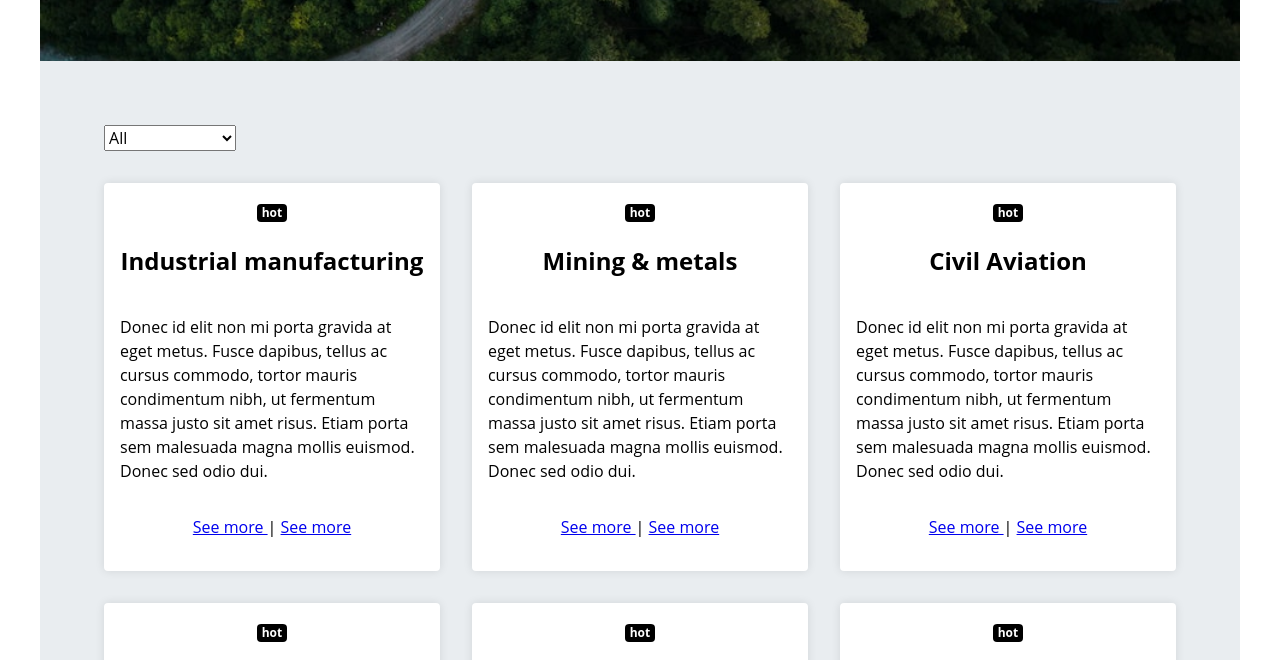
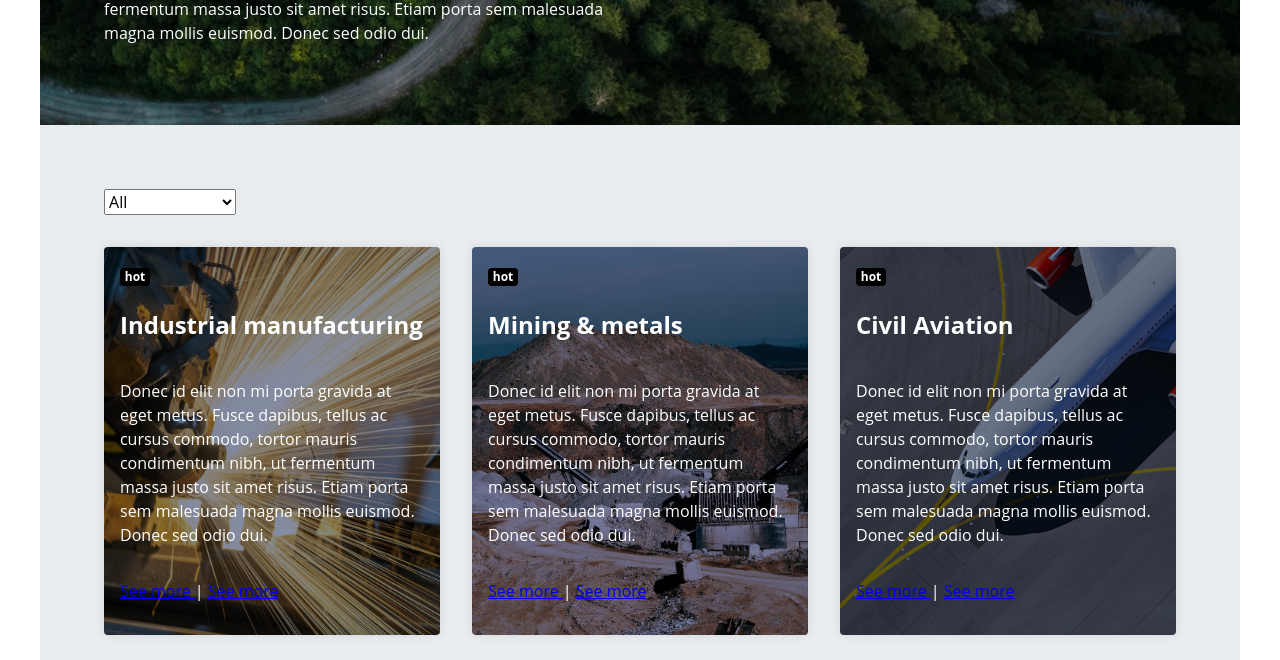
Before and after one commit to stevenmcsorley/test, a website built with webpack: page src/index.html in a window 1280 px wide. Shown: the part 392-1052 px from the top of the page. Built offline with nearby package versions, Linux system fonts and the light colour scheme.

Commit message:
refactor: :zap: Sass tidy up

```diff
--- /dev/null
+++ b/src/css/base/_mixins.scss
@@ -0,0 +1,194 @@
+// Elements
+
+@mixin container() {
+  @include max-width($container-width);
+  margin: 0 auto;
+}
+
+@mixin card() {
+  @include border-radius($border-radius-base);
+  @include flex(column, left, center);
+  @include box-shadow(rgba(0, 0, 0, 0.1), 0, 0, 10px);
+  @include padding($padding-base);
+  @include max-hw(100%, 100%);
+}
+
+// Typography
+@mixin body-text() {
+  font-family: $font-family-base;
+  font-size: $font-size-base;
+  line-height: $line-height-base;
+  letter-spacing: $letter-spacing-base;
+  font-weight: $font-weight-regular;
+}
+
+@mixin h1() {
+  @include body-text();
+  font-size: 2.5rem;
+  font-weight: 700;
+}
+
+@mixin h2() {
+  @include body-text();
+  font-size: 2rem;
+  font-weight: 700;
+}
+
+@mixin h3() {
+  @include body-text();
+  font-size: 1.75rem;
+  font-weight: 700;
+}
+
+@mixin h4() {
+  @include body-text();
+  font-size: 1.5rem;
+  font-weight: 700;
+}
+
+@mixin h5() {
+  @include body-text();
+  font-size: 1.25rem;
+  font-weight: 700;
+}
+
+@mixin h6() {
+  @include body-text();
+  font-size: 1rem;
+  font-weight: 700;
+}
+
+@mixin text-color($text-color) {
+  color: $text-color;
+}
+
+@mixin text-align($text-align) {
+  text-align: $text-align;
+}
+
+
+// Grid
+@mixin grid-item() {
+  grid-column: span 1;
+  grid-row: span 1;
+}
+
+
+
+// backgrounds
+@mixin bg($background-color) {
+  background-color: $background-color;
+}
+
+@mixin bg-image($heroImage) {
+  background-image: url($heroImage);
+  background-size: cover;
+  background-position: center;
+}
+
+@mixin bg-gradient($color1, $color2, $direction) {
+  background-image: linear-gradient(to #{$direction}, $color1, $color2);
+}
+
+@mixin bg-blend($mode) {
+  background-blend-mode: $mode;
+}
+
+
+// Flex utils
+
+@mixin flex($direction, $align, $justify) {
+  display: flex;
+  flex-direction: $direction;
+  align-items: $align;
+  justify-content: $justify;
+}
+
+@mixin flex-basis($value) {
+  flex-basis: $value;
+}
+
+// padding
+@mixin padding($padding) {
+  padding: $padding;
+}
+
+//margin
+@mixin margin($margin) {
+  margin: $margin;
+}
+
+// border, radius, box-shadow
+@mixin border($border) {
+  border: $border;
+}
+
+@mixin border-radius($radius) {
+  border-radius: $radius;
+}
+
+@mixin box-shadow($color, $offset, $blur, $spread) {
+  box-shadow: $offset $blur $spread $color;
+}
+
+// widths heights
+
+@mixin max-width($maxWidth) {
+  max-width: $maxWidth;
+}
+
+@mixin max-height($maxHeight) {
+  max-height: $maxHeight;
+}
+
+@mixin min-width($minWidth) {
+  min-width: $minWidth;
+}
+
+@mixin max-hw($maxWidth, $maxHeight) {
+  max-width: $maxWidth;
+  max-height: $maxHeight;
+}
+
+@mixin min-height($minHeight) {
+  min-height: $minHeight;
+}
+
+@mixin width($width) {
+  width: $width;
+}
+
+@mixin height($height) {
+  height: $height;
+}
+
+//responsive utils
+
+@mixin responsive-grid($cols-xs, $cols-sm, $cols-lg) {
+  display: grid;
+  grid-gap: $spacing-base * 2;
+  grid-auto-rows: minmax($size-base, auto);
+
+  @media #{$media-breakpoint-xs} {
+    grid-template-columns: repeat($cols-xs, 1fr);
+    grid-gap: $spacing-base;
+  }
+
+  @media #{$media-breakpoint-sm} {
+    grid-template-columns: repeat($cols-sm, 1fr);
+    grid-gap: $spacing-base * 2;
+  }
+
+  @media #{$media-breakpoint-lg} {
+    grid-template-columns: repeat($cols-lg, 1fr);
+    grid-gap: $spacing-base * 2;
+  }
+}
+
+@mixin responsive-padding() {
+  padding: $padding-base * 4;
+
+  @media #{$medaia-breakpoint-mobile} {
+    padding: $padding-base * 4 $padding-base;
+  }
+}
--- a/src/css/base/variables.scss
+++ b/src/css/base/_variables.scss
@@ -1,11 +1,11 @@
 // Branding colors
-$solitude: #e9edf0;
-$black-russian: #171a2d;
-$ronchi: #e7b55c;
-$stormgrey: #727588;
-$pohutukawa: #640a0c;
-$bluezodiac: #434752;
-$white: #ffffff;
+$solitude: #e9edf0!default;
+$black-russian: #171a2d!default;
+$ronchi: #e7b55c!default;
+$stormgrey: #727588!default;
+$pohutukawa: #640a0c!default;
+$bluezodiac: #434752!default;
+$white: #ffffff!default;
 
 // Sizes
 $baseUnit: 1rem;
@@ -23,7 +23,12 @@ $line-height-base: 1.5;
 $letter-spacing-base: 0;
 
 // Font weights
-$font-weight-base: 400;
+$font-weight-bold: 700;
+$font-weight-light: 300;
+$font-weight-regular: 400;
+$font-weight-semibold: 600;
+$font-weight-medium: 500;
+
 
 // Text colors
 $text-color: $black-russian;
--- a/src/css/base/mixins.scss
+++ /dev/null
@@ -1,140 +0,0 @@
-@mixin container() {
-  @include max-width($container-width);
-  margin: 0 auto;
-}
-
-@mixin card() {
-  @include border-radius($border-radius-base);
-  @include flex(column, center, center);
-  @include box-shadow(rgba(0, 0, 0, 0.1), 0, 0, 10px);
-  @include padding($padding-base);
-  @include max-hw(100%, 100%);
-}
-
-@mixin responsive-grid($cols-xs, $cols-sm, $cols-lg) {
-  display: grid;
-  grid-gap: $spacing-base * 2;
-  grid-auto-rows: minmax($size-base, auto);
-
-  @media #{$media-breakpoint-xs} {
-    grid-template-columns: repeat($cols-xs, 1fr);
-    grid-gap: $spacing-base;
-  }
-
-  @media #{$media-breakpoint-sm} {
-    grid-template-columns: repeat($cols-sm, 1fr);
-    grid-gap: $spacing-base * 2;
-  }
-
-  @media #{$media-breakpoint-lg} {
-    grid-template-columns: repeat($cols-lg, 1fr);
-    grid-gap: $spacing-base * 2;
-  }
-}
-
-@mixin grid-item() {
-  grid-column: span 1;
-  grid-row: span 1;
-}
-
-@mixin grid-item-xs() {
-  grid-column: span 1;
-  grid-row: span 1;
-}
-
-@mixin body-text() {
-  font-family: $font-family-base;
-  font-size: $font-size-base;
-  line-height: $line-height-base;
-  letter-spacing: $letter-spacing-base;
-  font-weight: $font-weight-base;
-}
-
-@mixin hero-bg() {
-  background-color: $background-color-base;
-}
-
-@mixin hero-image($heroImage) {
-  background-image: url($heroImage);
-  background-size: cover;
-  background-position: center;
-}
-
-@mixin button() {
-  background-color: $background-color-secondary;
-  color: $text-color-secondary;
-  border: none;
-  padding: $padding-base;
-  font-size: $font-size-base;
-  font-weight: $font-weight-base;
-  letter-spacing: $letter-spacing-base;
-  cursor: pointer;
-  transition: $transition-base;
-  &:hover {
-    background-color: $background-color-secondary;
-    color: $text-color-secondary;
-  }
-  &:focus {
-    outline: none;
-  }
-}
-
-// Flex utils
-
-@mixin flex($direction, $align, $justify) {
-  display: flex;
-  flex-direction: $direction;
-  align-items: $align;
-  justify-content: $justify;
-}
-
-// spacing, height, box shadow, radius utils
-
-@mixin padding($padding) {
-  padding: $padding;
-}
-
-@mixin margin($margin) {
-  margin: $margin;
-}
-
-@mixin border($border) {
-  border: $border;
-}
-
-@mixin max-width($maxWidth) {
-  max-width: $maxWidth;
-}
-
-@mixin max-height($maxHeight) {
-  max-height: $maxHeight;
-}
-
-@mixin min-width($minWidth) {
-  min-width: $minWidth;
-}
-
-@mixin max-hw($maxWidth, $maxHeight) {
-  max-width: $maxWidth;
-  max-height: $maxHeight;
-}
-
-@mixin min-height($minHeight) {
-  min-height: $minHeight;
-}
-
-@mixin width($width) {
-  width: $width;
-}
-
-@mixin height($height) {
-  height: $height;
-}
-
-@mixin border-radius($radius) {
-  border-radius: $radius;
-}
-
-@mixin box-shadow($color, $offset, $blur, $spread) {
-  box-shadow: $offset $blur $spread $color;
-}
--- /dev/null
+++ b/src/css/components/_card.scss
@@ -0,0 +1,3 @@
+.card {
+  @include card();
+}
--- a/src/css/components/hero.scss
+++ b/src/css/components/_hero.scss
@@ -1,5 +1,3 @@
 .hero-unit {
-  @include hero-bg;
   @include body-text;
-
 }
--- a/src/css/components/card.scss
+++ /dev/null
@@ -1,20 +0,0 @@
-.card {
-  @include card();
-  background-color: $background-color-base;
-}
-.card-image {
-  max-width: 100%;
-  max-height: 100%;
-  background-size: cover;
-  background-position: center;
-}
-
-.card-body {
-  @include flex(column, center, center);
-  background-color: #fff;
-  border-radius: 5px;
-  box-shadow: 0 0 10px rgba(0, 0, 0, 0.1);
-  overflow: hidden;
-  @include padding($padding-base);
-  @include max-hw(100%, 100%);
-}
--- /dev/null
+++ b/src/css/structure/_layout.scss
@@ -0,0 +1,94 @@
+.theme-light {
+  @include bg($background-color-secondary);
+}
+
+.container {
+  @include container();
+}
+
+.header {
+  @include flex(row, flex-end, flex-end);
+  @include responsive-padding();
+  @media #{$medaia-breakpoint-mobile} {
+    @include flex(column, center, center);
+  }
+}
+
+.hero-unit {
+  @include bg-image("../images/ben-den-engelsen-UFwW97AP0LI-unsplash.jpg");
+  @include responsive-padding();
+  @include text-color($white);
+
+  .grid-2 {
+    @include responsive-grid(1, 2, 2);
+  }
+}
+
+.industry-section {
+  @include responsive-padding();
+}
+.industry {
+  margin-bottom: $padding-base * 2;
+}
+
+//civ-aviation-3-shutterstock_1189545343@2x
+
+.grid-3 {
+  @include responsive-grid(1, 2, 3);
+
+  [data-industry] {
+    @include bg-blend(overlay);
+    @include bg($bluezodiac);
+    @include text-color($white);
+    @include text-align(left);
+  }
+
+  [data-industry="manufacturing"] {
+    @include bg-image("../images/clayton-cardinalli-hkJNx0EDbjE-unsplash.jpg");
+  }
+
+  [data-industry="mining"] {
+    @include bg-image("../images/david-hellmann-fJHj17iXKTE-unsplash.jpg");
+  }
+
+  [data-industry="aviation"] {
+    @include bg-image(
+      "../images/civ-aviation-3-shutterstock_1189545343@2x.png"
+    );
+  }
+}
+
+.cta {
+  @include flex(column, center, center);
+  @include max-width(100%);
+  @include body-text();
+  @include responsive-padding();
+  @include bg($background-color-secondary);
+}
+
+.main-content {
+  @include max-width(100%);
+  @include body-text();
+  @include responsive-padding();
+}
+
+.video-wrapper {
+  @include responsive-padding();
+
+  video {
+    @include max-width(100%);
+    margin: 0px auto;
+    width: 100%;
+    display: block;
+    object-fit: fill;
+  }
+}
+
+.footer {
+  @include flex(column, center, center);
+  @include max-width(100%);
+  @include body-text();
+  @include responsive-padding();
+  @include bg($black-russian);
+  @include text-color($white);
+}
--- a/src/css/structure/layout.scss
+++ /dev/null
@@ -1,100 +0,0 @@
-.theme-light {
-  background-color: $background-color-secondary;
-}
-
-.container {
-  @include container();
-}
-
-.hero-unit {
-  @include hero-image("../images/ben-den-engelsen-UFwW97AP0LI-unsplash.jpg");
-  color: $white;
-  padding: $padding-base * 4;
-
-  @media #{$medaia-breakpoint-mobile} {
-    padding: $padding-base;
-  }
-
-  .grid-2 {
-    @include responsive-grid(1, 2, 2);
-  }
-}
-
-.header {
-  @include flex(row, flex-end, flex-end);
-  padding-bottom: $padding-base * 4;
-
-  @media #{$medaia-breakpoint-mobile} {
-    padding: $padding-base;
-  }
-
-  @media #{$medaia-breakpoint-mobile} {
-    @include flex(column, center, center);
-  }
-}
-
-.industry-section {
-  padding: $padding-base * 4;
-
-  @media #{$medaia-breakpoint-mobile} {
-    padding: $padding-base * 4 $padding-base;
-  }
-}
-.industry {
-  margin-bottom: $padding-base * 2;
-}
-
-.grid-3 {
-  @include responsive-grid(1, 2, 3);
-}
-
-.cta {
-  @include flex(column, center, center);
-  @include max-width(100%);
-  @include body-text();
-  background-color: $background-color-secondary;
-  padding: $padding-base * 4;
-
-  @media #{$medaia-breakpoint-mobile} {
-    padding: $padding-base * 4 $padding-base;
-  }
-}
-
-.main-content {
-  @include max-width(100%);
-  @include body-text();
-  padding: $padding-base * 4;
-
-  @media #{$medaia-breakpoint-mobile} {
-    padding: $padding-base * 4 $padding-base;
-  }
-}
-
-.video-wrapper {
-  padding: $padding-base * 4;
-
-  @media #{$medaia-breakpoint-mobile} {
-    padding: $padding-base * 4 $padding-base;
-  }
-
-  video {
-    margin: 0px auto;
-    @include max-width(100%);
-    width: 100%;
-    display: block;
-    object-fit: fill;
-  }
-}
-
-.footer {
-  @include flex(column, center, center);
-  @include max-width(100%);
-  @include body-text();
-  background-color: $border-color-base;
-  color: $white;
-  padding: $padding-base * 4;
-
-  @media #{$medaia-breakpoint-mobile} {
-    padding: $padding-base * 4 $padding-base;
-  }
-}
```
Also changed, not shown: src/css/base/_states.scss (renamed from src/css/base/states.scss, +10 -9 lines), src/js/filter/filter.js (+6 -2 lines), dist/index.css, dist/src/assets/images/civ-aviation-3-shutterstock_1189545343@2x.png (added), dist/src/assets/images/clayton-cardinalli-hkJNx0EDbjE-unsplash.jpg (added), dist/src/assets/images/david-hellmann-fJHj17iXKTE-unsplash.jpg (added), src/css/base/_base.scss (renamed from src/css/base/base.scss), src/css/components/_button.scss (renamed from src/css/components/button.scss), src/images/civ-aviation-3-shutterstock_1189545343@2x.png (renamed from src/images/civ aviation 3 shutterstock_1189545343@2x.png).
